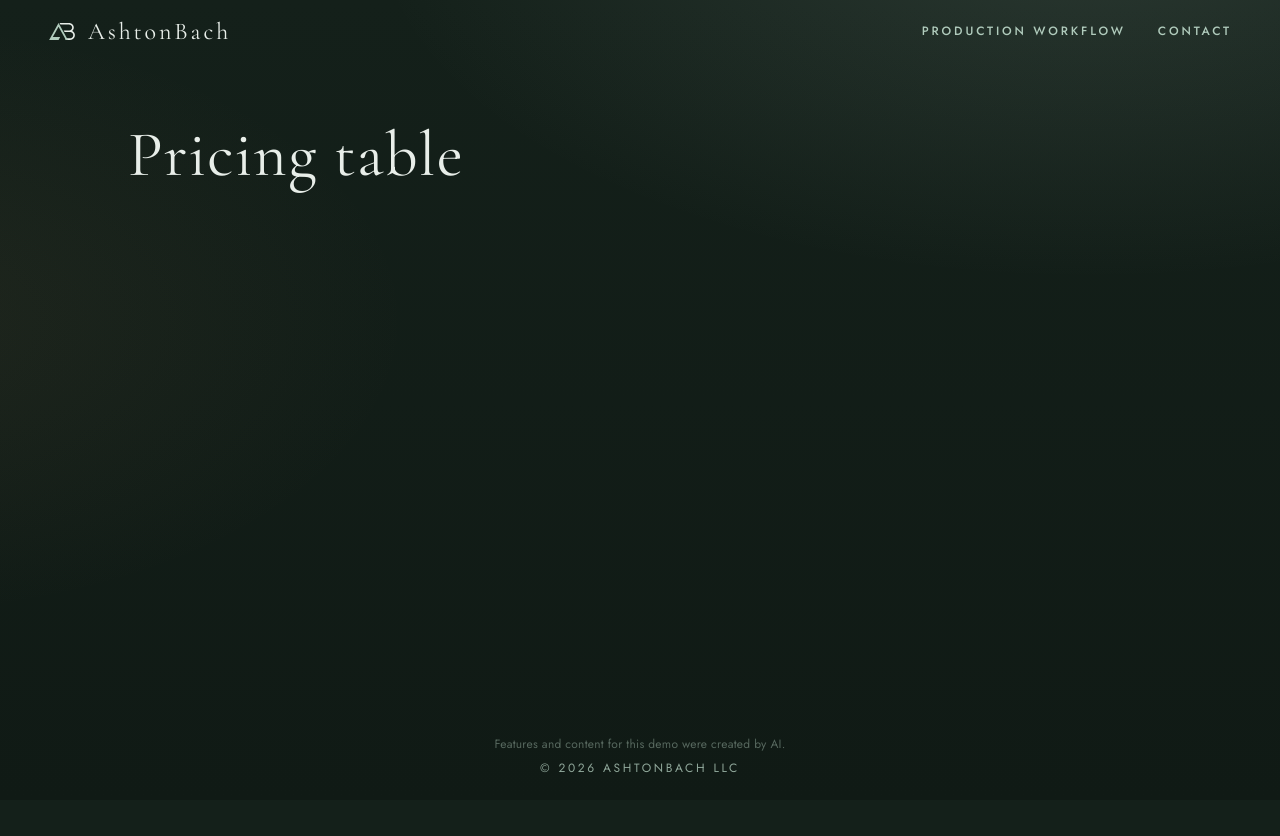
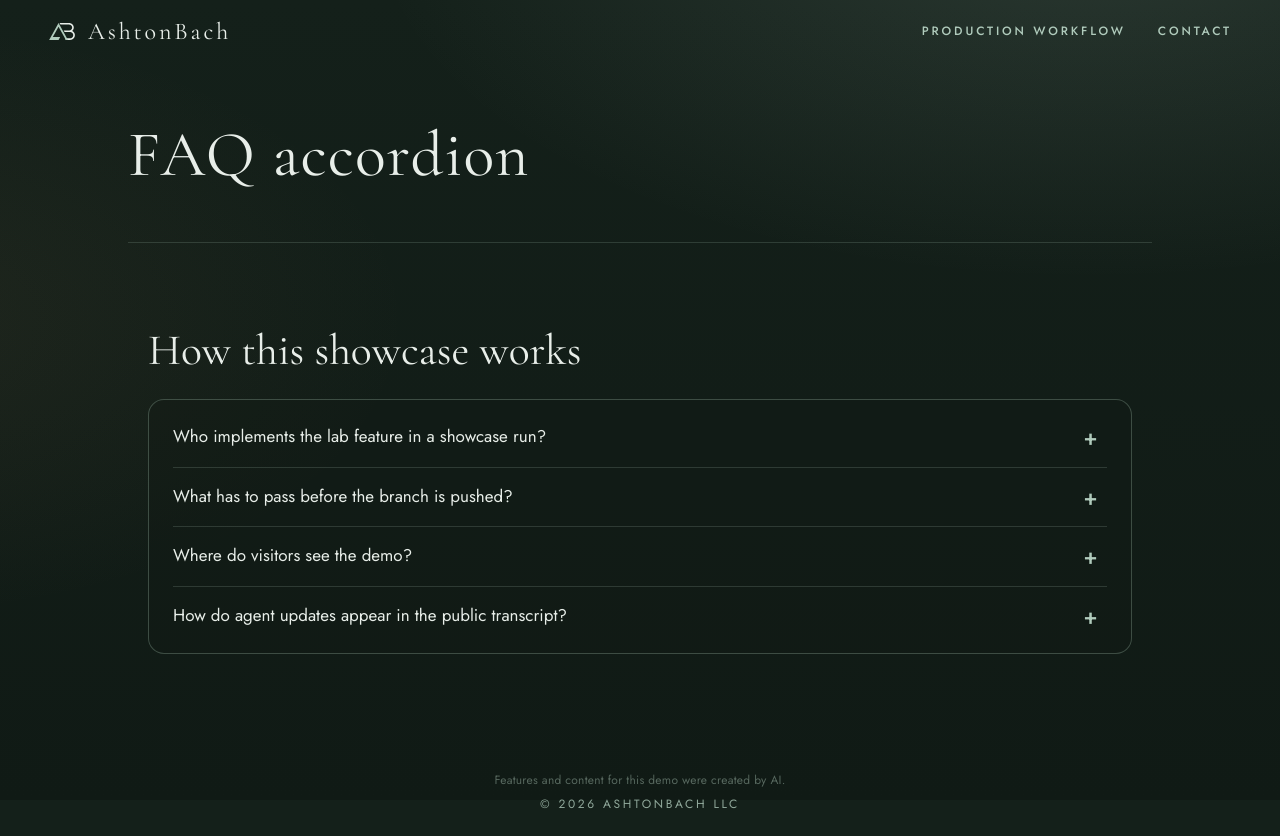
Before and after one commit to ashtonbach/agent-showcase, a Next.js app: page / in a window 1280 px wide. Before the commit the page ends 800 px from the top, so only its background shows below. Built offline with nearby package versions, Linux system fonts and the light colour scheme.

Commit message:
Feature: FAQ accordion (Author: Alder)

```diff
--- a/app/lab/current.json
+++ b/app/lab/current.json
@@ -1 +1 @@
-{"slug":"pricing-table"}
+{"slug":"faq-accordion"}
--- /dev/null
+++ b/app/lab/faq-accordion/index.tsx
@@ -0,0 +1,98 @@
+"use client";
+
+import { useState } from "react";
+
+const ITEMS = [
+  {
+    q: "Who implements the lab feature in a showcase run?",
+    a:
+      "A Coder agent writes the feature from the written spec while Designer, Reviewer, and QA roles work in parallel on artwork, review, and checks.",
+  },
+  {
+    q: "What has to pass before the branch is pushed?",
+    a:
+      "The ship script runs layout checks locally and gate.js enforces file rules, line limits, banned APIs, and functional behavior; Vercel must build the preview successfully.",
+  },
+  {
+    q: "Where do visitors see the demo?",
+    a:
+      "Each feature deploys to a Vercel preview URL on its branch; the coordinator shares that link in team chat rather than streaming a local desktop.",
+  },
+  {
+    q: "How do agent updates appear in the public transcript?",
+    a:
+      "Roles post handoffs and status through the showcase messaging layer so the run log shows ordered updates without exposing secrets or upload paths.",
+  },
+];
+
+const css = `
+.lab-faq { width: min(720px, 100%); margin: 8px auto 56px; padding: 0 clamp(12px, 4vw, 20px); }
+.lab-faq h2 {
+  font-family: var(--serif); font-weight: 400; font-size: 30px; line-height: 1.2;
+  color: var(--mist); margin-bottom: 20px;
+}
+.lab-faq-card {
+  border: 1px solid rgba(176, 203, 188, 0.28); border-radius: 16px; padding: 8px 24px;
+  background: rgba(18, 26, 22, 0.35);
+}
+.lab-faq-item { border-bottom: 1px solid rgba(176, 203, 188, 0.18); }
+.lab-faq-item:last-child { border-bottom: none; }
+.lab-faq-trigger {
+  width: 100%; display: flex; align-items: flex-start; justify-content: space-between; gap: 16px;
+  padding: 16px 0; background: none; border: none; cursor: pointer; text-align: left;
+  color: var(--mist); font-family: var(--sans); font-size: 17px; line-height: 1.45;
+}
+.lab-faq-trigger:hover { color: #F2EFE6; }
+.lab-faq-trigger:focus-visible { outline: 2px solid var(--sage); outline-offset: 4px; border-radius: 4px; }
+.lab-faq-icon {
+  flex-shrink: 0; width: 1.5em; text-align: center; font-size: 22px; line-height: 1.2;
+  color: var(--sage); font-weight: 500;
+}
+.lab-faq-panel { padding: 0 0 18px 0; color: var(--muted); font-size: 16px; line-height: 1.55; }
+.lab-faq-panel[hidden] { display: none; }
+@media (prefers-reduced-motion: no-preference) {
+  .lab-faq-panel { animation: lab-faq-in 0.2s ease-out; }
+}
+@keyframes lab-faq-in {
+  from { opacity: 0; transform: translateY(-4px); }
+  to { opacity: 1; transform: translateY(0); }
+}
+@media (prefers-reduced-motion: reduce) {
+  .lab-faq-panel { animation: none; }
+}
+`;
+
+export default function Lab() {
+  const [open, setOpen] = useState<number | null>(null);
+  const titleId = "lab-faq-heading";
+
+  return (
+    <section className="lab-faq" data-lab="faq-accordion" aria-labelledby={titleId}>
+      <style>{css}</style>
+      <h2 id={titleId}>How this showcase works</h2>
+      <div className="lab-faq-card">
+        {ITEMS.map((item, i) => {
+          const panelId = `lab-faq-panel-${i}`;
+          const expanded = open === i;
+          return (
+            <div className="lab-faq-item" key={i}>
+              <button
+                type="button"
+                className="lab-faq-trigger"
+                aria-expanded={expanded}
+                aria-controls={panelId}
+                onClick={() => setOpen(expanded ? null : i)}
+              >
+                <span>{item.q}</span>
+                <span className="lab-faq-icon" aria-hidden="true">{expanded ? "−" : "+"}</span>
+              </button>
+              <div id={panelId} role="region" className="lab-faq-panel" hidden={!expanded}>
+                <p>{item.a}</p>
+              </div>
+            </div>
+          );
+        })}
+      </div>
+    </section>
+  );
+}
--- a/app/page.tsx
+++ b/app/page.tsx
@@ -1,3 +1,4 @@
+import Lab from "./lab/faq-accordion";
 import { readDemoKey, demoTitle } from "./demo-name";
 const demoKey = readDemoKey();
 const demoName = demoTitle();
@@ -5,7 +6,7 @@ export default function Page() {
   return (
     <div className="page-stack">
       <h1 className="demo-title" data-i18n={demoKey}>{demoName}</h1>
-      {/* lab:slot */}
+      <Lab /> {/* lab:slot */}
     </div>
   );
 }
```
